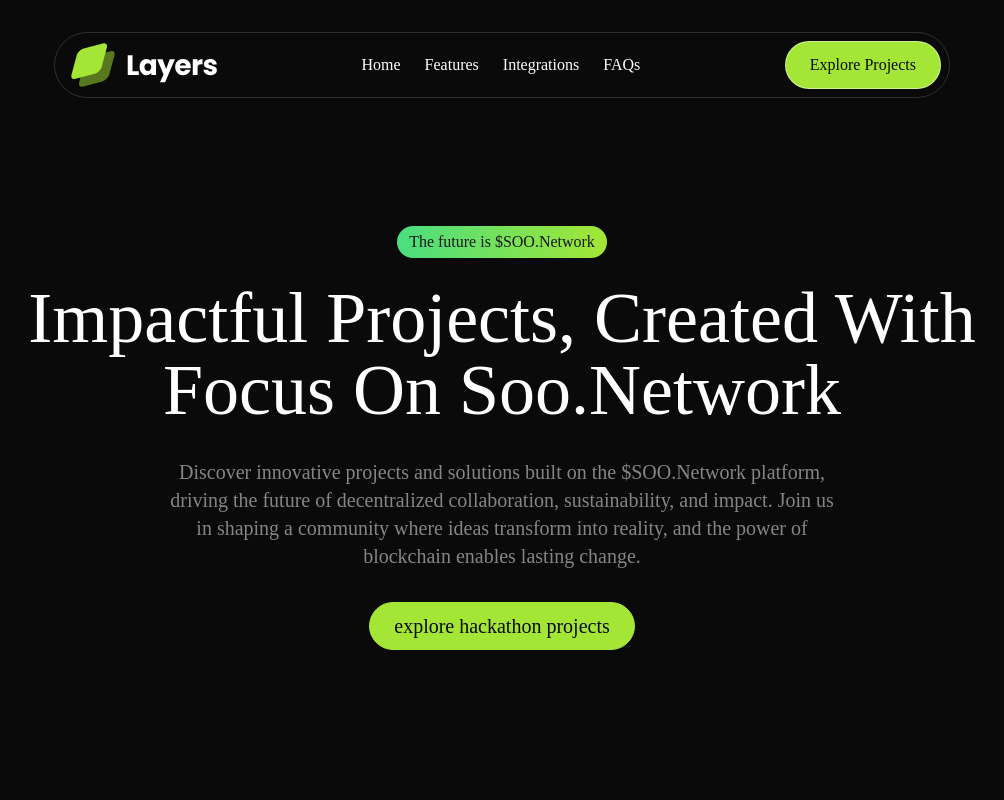
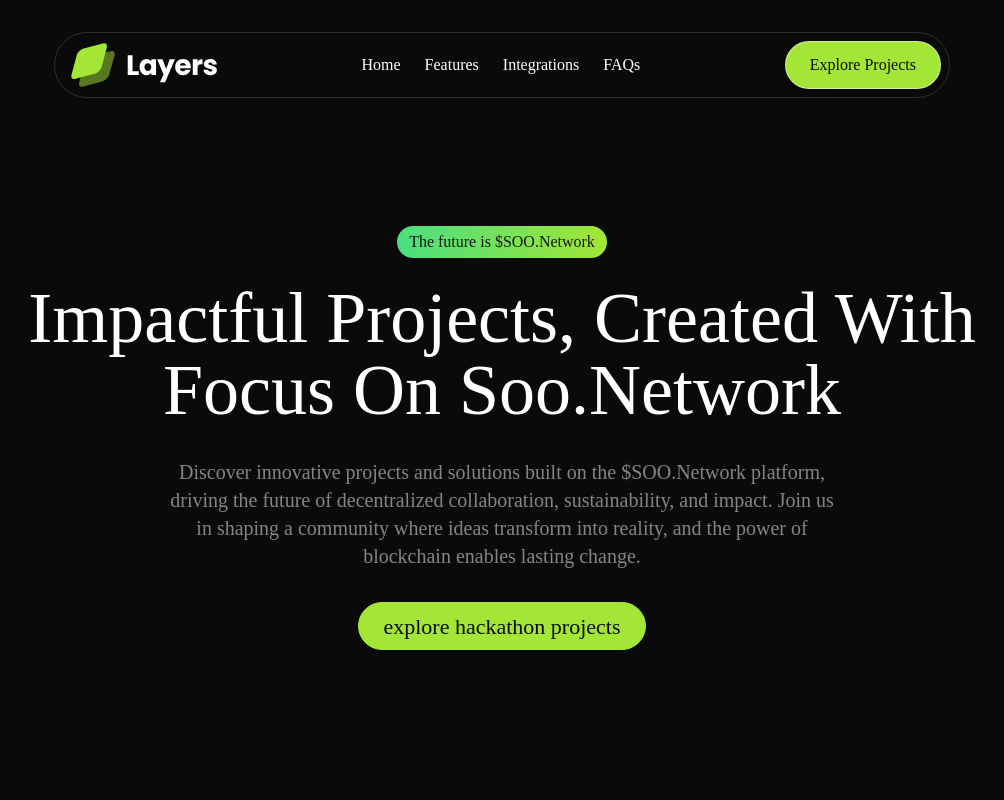
Before and after one commit to LayersOnSoo/layers-web-client, a React (Vite) app: page / in a window 1280 px wide. Shown: the top 800 px of the page, without its empty margins (138-1142 px from the left). Built offline with nearby package versions, Linux system fonts and the light colour scheme.

Commit message:
chore(): added project urls

```diff
--- a/src/sections/Hero.tsx
+++ b/src/sections/Hero.tsx
@@ -23,10 +23,13 @@ export default function Hero() {
           <Button
             size="sm"
             variant="primary"
-            className="whitespace-nowrap text-[20px] hover:bg-gradient-to-r from-lime-400 to-green-400 hover:border-transparent font-thin items-center"
+            className="whitespace-nowrap text-[22px] font-medium hover:bg-gradient-to-r from-lime-400 to-green-400 hover:border-transparent  items-center"
             type="submit"
           >
-            explore hackathon projects{" "}
+            <a href="https://github.com/SOON-Genesis-Project">
+              {" "}
+              explore hackathon projects{" "}
+            </a>
           </Button>
         </div>
       </div>
--- a/src/sections/Navbar.tsx
+++ b/src/sections/Navbar.tsx
@@ -39,7 +39,9 @@ export default function Navbar() {
               variant="primary"
               className="border border-white/50 h-12 rounded-full font-medium px-6"
             >
-              Explore Projects
+              <a href="https://github.com/SOON-Genesis-Project">
+                Explore Projects
+              </a>
             </Button>
           </div>
 
```
